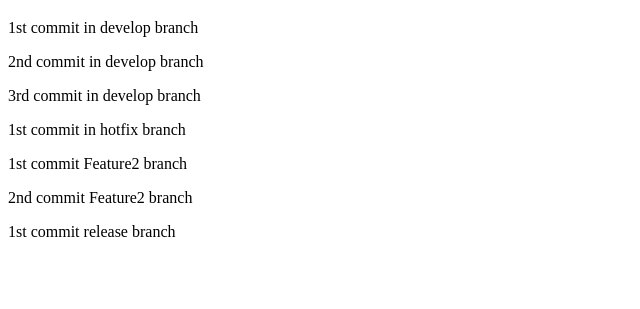
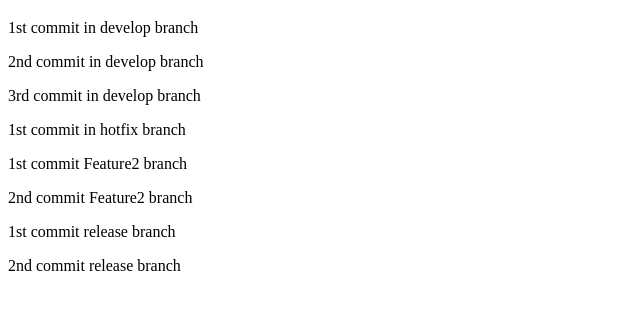
Before and after one commit to Nikita-Kukenko/Learning_Git, a plain HTML site: page index.html in a window 1280 px wide. Shown: the part 61-370 px from the top of the page, without its empty margins (0-640 px from the left). Drawn offline with Linux system fonts and the light colour scheme.

Commit message:
2nd commit release branch

```diff
--- a/index.html
+++ b/index.html
@@ -14,5 +14,6 @@
   <p>1st commit Feature2 branch</p>
   <p>2nd commit Feature2 branch</p>
   <p>1st commit release branch</p>
+  <p>2nd commit release branch</p>
 </body>
 </html>
```
